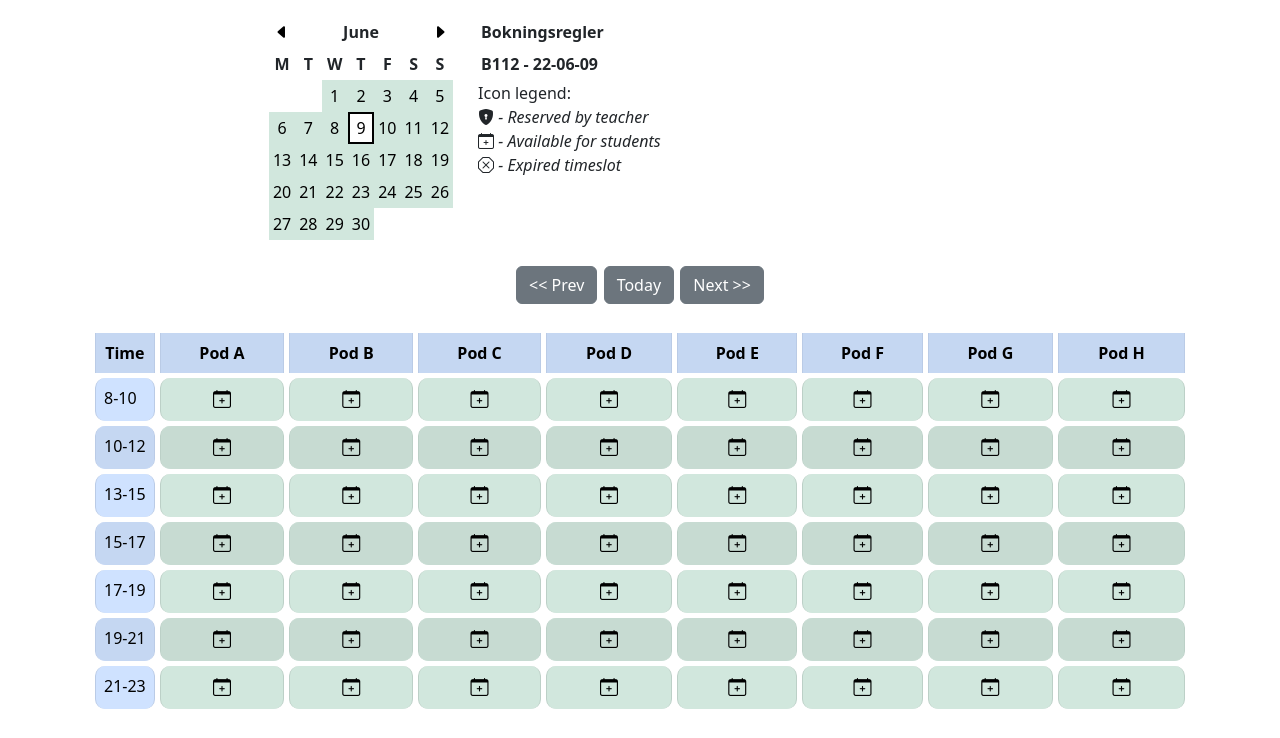
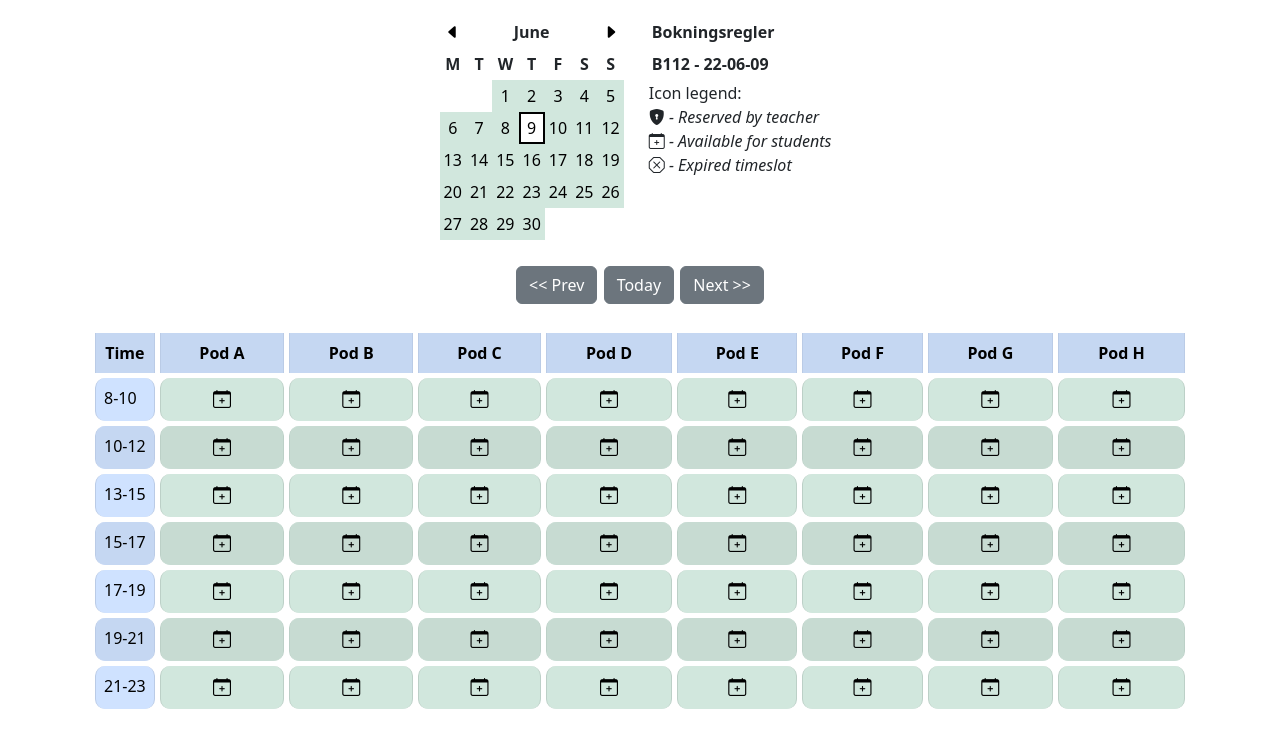
Before and after one commit to Telsak/podbooking, a Flask app: page /show/B112/22-06-09 in a window 1280 px wide. Shown: the part 56-794 px from the top of the page. Run offline with Flask 2, Linux system fonts and the light colour scheme; data comes from the database, SQL or seed files in the repository; some libraries are stand-ins or nearby versions.

Commit message:
Center justification

```diff
--- a/templates/show.html
+++ b/templates/show.html
@@ -12,13 +12,13 @@
 {% endwith %}
 
 <div class="container-fluid">
-    <div class="row justify-content-md-center flex-nowrap">
+    <div class="row justify-content-center flex-nowrap">
         <div class="col-6 col-md-auto">
             <table class="caltable" style="width:1%">
                 {{ show_calendar(show['dates']['today']['date'] , show['room']['name'])|safe }}
             </table>
         </div>
-        <div class="col-6">
+        <div class="col-6 col-md-auto">
             <table>
                 <tr>
                     <th style="text-align: left;">Bokningsregler</th>
```
